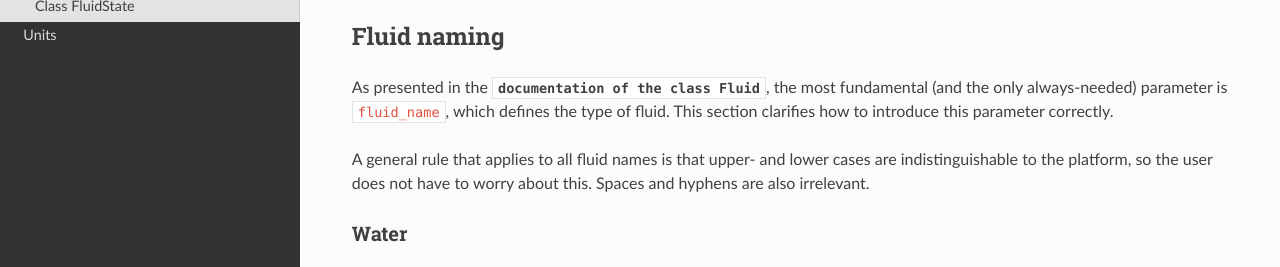
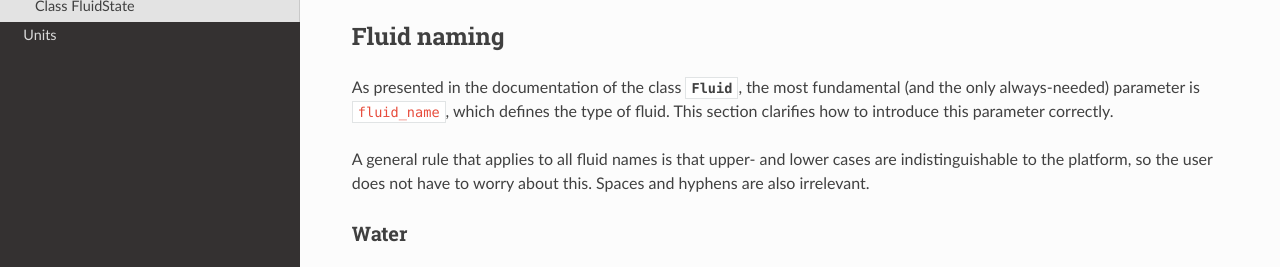
Before and after one commit to serc-chile/SERCpy, a Sphinx documentation site: the page built from docs/source/fluid_class.rst, in a window 1280 px wide and 900 px high, cut to the strip 264-531 px from the top of the window. Built offline with Sphinx 7.4.7 and the Read the Docs theme 3.1.0, drawn with Linux system fonts in a browser that asks for light colours; pages that are not in the unit, such as notebooks, are missing from menus.

```diff
--- a/docs/source/fluid_class.rst
+++ b/docs/source/fluid_class.rst
@@ -10,7 +10,7 @@ Class Fluid
 Fluid naming
 ------------
 
-As presented in the :class:`documentation of the class Fluid <Fluid>`, the most fundamental (and the only always-needed) parameter is `fluid_name`, which defines the type of fluid. This section clarifies how to introduce this parameter correctly.
+As presented in the documentation of the class :class:`Fluid <Fluid>`, the most fundamental (and the only always-needed) parameter is `fluid_name`, which defines the type of fluid. This section clarifies how to introduce this parameter correctly.
 
 A general rule that applies to all fluid names is that upper- and lower cases are indistinguishable to the platform, so the user does not have to worry about this. Spaces and hyphens are also irrelevant.
 
```
